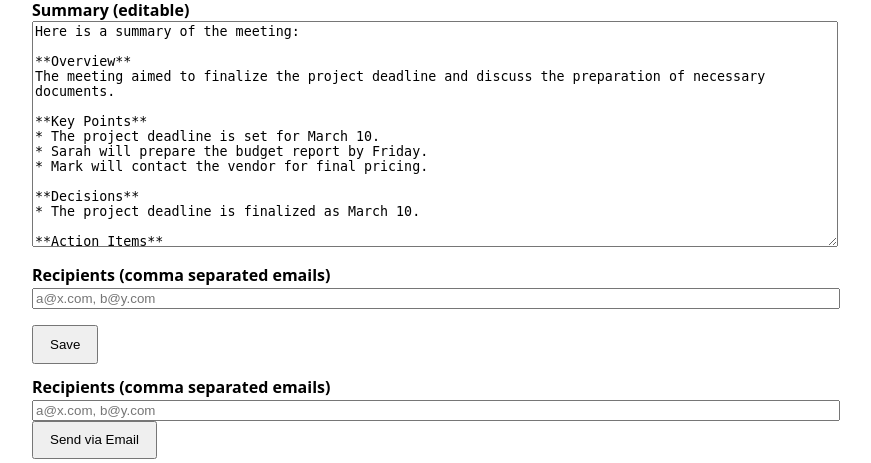
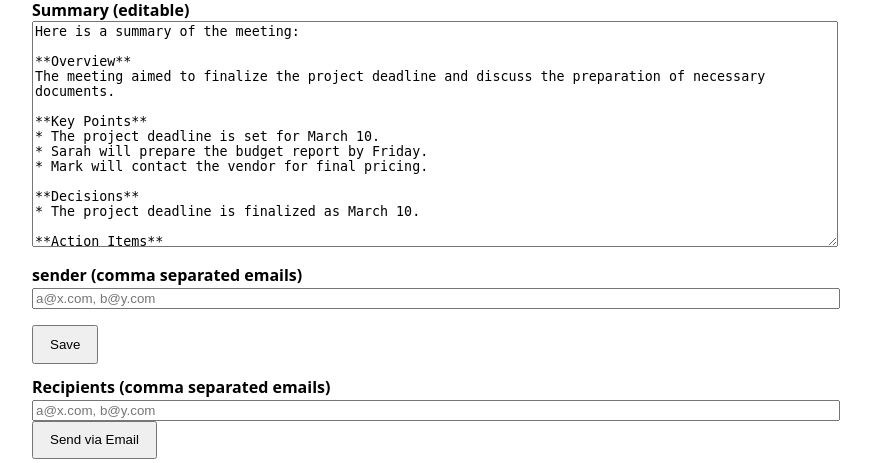
Before and after one commit to omnics11/AI-powered-meeting-notes-summarizer, a FastAPI app: page /summary/1 in a window 1280 px wide. Shown: the part 150-613 px from the top of the page, without its empty margins (208-1079 px from the left). Run offline with FastAPI, Linux system fonts and the light colour scheme.

Commit message:
Completed

```diff
--- a/templates/summary.html
+++ b/templates/summary.html
@@ -8,7 +8,7 @@
     <label>Summary (editable)</label>
     <textarea name="summary">{{ rec.summary }}</textarea>
 
-    <label>Recipients (comma separated emails)</label>
+    <label>sender (comma separated emails)</label>
     <input type="text" name="recipients" value="{{ rec.recipients or '' }}" placeholder="a@x.com, b@y.com" />
 
     <div class="actions">
```
